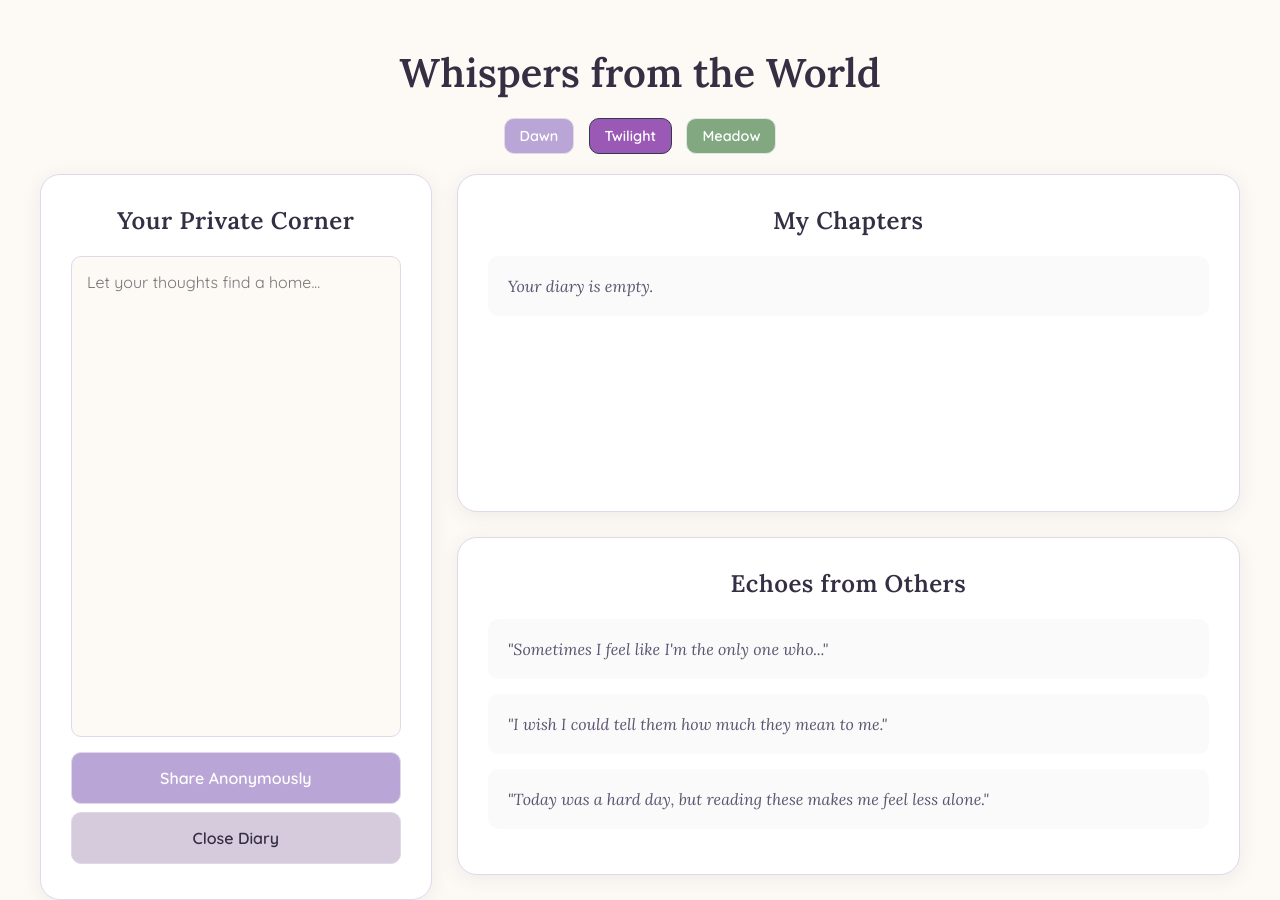
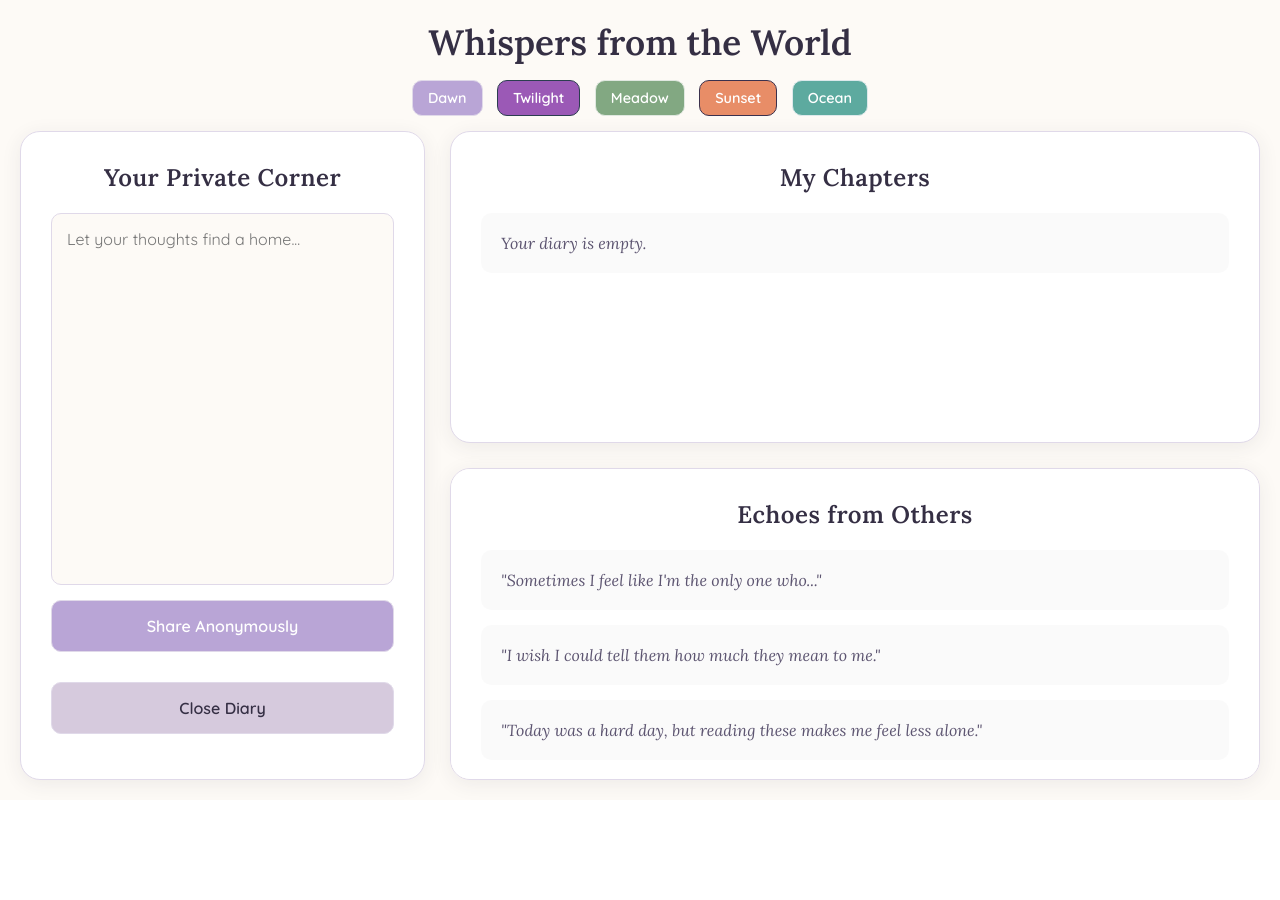
Before and after one commit to FakeandrewA/confessions, a Django app: page /confessions/ in a window 1280 px wide. After the commit the page ends 791 px from the top, so only its background shows below. Run offline with Django 5.2, Linux system fonts and the light colour scheme; the visitor is signed in with stand-in values (Sample User, id 1).

Commit message:
Gemini CLI
added two more colour pallets Ocean and Sunset

fixed the scrolling problem

fixed the misalignment in the left and right div

```diff
--- a/templates/confessions/home.html
+++ b/templates/confessions/home.html
@@ -7,98 +7,64 @@
         @import url('https://fonts.googleapis.com/css2?family=Lora:ital,wght@0,400;0,600;1,400&family=Quicksand:wght@400;600&display=swap');
 
         :root {
-            --bg-color-dawn: #fdfaf6;
-            --panel-bg-dawn: #ffffff;
-            --text-color-dawn: #5c5470;
-            --heading-color-dawn: #352f44;
-            --accent-color-dawn: #b9a5d6;
-            --subtle-accent-dawn: #d6cadd;
-            --border-color-dawn: #e0d9e9;
-            --shadow-color-dawn: rgba(53, 47, 68, 0.08);
-
-            --bg-color-twilight: #2c3e50;
-            --panel-bg-twilight: #34495e;
-            --text-color-twilight: #ecf0f1;
-            --heading-color-twilight: #ffffff;
-            --accent-color-twilight: #9b59b6;
-            --subtle-accent-twilight: #8e44ad;
-            --border-color-twilight: #2c3e50;
-            --shadow-color-twilight: rgba(0, 0, 0, 0.2);
-
-            --bg-color-meadow: #f0f4f0;
-            --panel-bg-meadow: #ffffff;
-            --text-color-meadow: #556b55;
-            --heading-color-meadow: #3a523a;
-            --accent-color-meadow: #82a882;
-            --subtle-accent-meadow: #a3c3a3;
-            --border-color-meadow: #e0e8e0;
-            --shadow-color-meadow: rgba(58, 82, 58, 0.1);
+            /* Theme: Dawn */
+            --bg-color-dawn: #fdfaf6; --panel-bg-dawn: #ffffff; --text-color-dawn: #5c5470; --heading-color-dawn: #352f44; --accent-color-dawn: #b9a5d6; --subtle-accent-dawn: #d6cadd; --border-color-dawn: #e0d9e9; --shadow-color-dawn: rgba(53, 47, 68, 0.08);
+            /* Theme: Twilight */
+            --bg-color-twilight: #2c3e50; --panel-bg-twilight: #34495e; --text-color-twilight: #ecf0f1; --heading-color-twilight: #ffffff; --accent-color-twilight: #9b59b6; --subtle-accent-twilight: #8e44ad; --border-color-twilight: #2c3e50; --shadow-color-twilight: rgba(0, 0, 0, 0.2);
+            /* Theme: Meadow */
+            --bg-color-meadow: #f0f4f0; --panel-bg-meadow: #ffffff; --text-color-meadow: #556b55; --heading-color-meadow: #3a523a; --accent-color-meadow: #82a882; --subtle-accent-meadow: #a3c3a3; --border-color-meadow: #e0e8e0; --shadow-color-meadow: rgba(58, 82, 58, 0.1);
+            /* Theme: Sunset */
+            --bg-color-sunset: #3B314D; --panel-bg-sunset: #4C3F63; --text-color-sunset: #EAE2F8; --heading-color-sunset: #FFFFFF; --accent-color-sunset: #E88D67; --subtle-accent-sunset: #C37B89; --border-color-sunset: #3B314D; --shadow-color-sunset: rgba(0, 0, 0, 0.2);
+            /* Theme: Ocean */
+            --bg-color-ocean: #F0F7F8; --panel-bg-ocean: #FFFFFF; --text-color-ocean: #4A6C6F; --heading-color-ocean: #2C4A52; --accent-color-ocean: #5DAA9F; --subtle-accent-ocean: #A8D5D1; --border-color-ocean: #DDE9EB; --shadow-color-ocean: rgba(74, 108, 111, 0.1);
         }
 
-        [data-theme="dawn"] {
-            --bg-color: var(--bg-color-dawn);
-            --panel-bg: var(--panel-bg-dawn);
-            --text-color: var(--text-color-dawn);
-            --heading-color: var(--heading-color-dawn);
-            --accent-color: var(--accent-color-dawn);
-            --subtle-accent: var(--subtle-accent-dawn);
-            --border-color: var(--border-color-dawn);
-            --shadow-color: var(--shadow-color-dawn);
-        }
-
-        [data-theme="twilight"] {
-            --bg-color: var(--bg-color-twilight);
-            --panel-bg: var(--panel-bg-twilight);
-            --text-color: var(--text-color-twilight);
-            --heading-color: var(--heading-color-twilight);
-            --accent-color: var(--accent-color-twilight);
-            --subtle-accent: var(--subtle-accent-twilight);
-            --border-color: var(--border-color-twilight);
-            --shadow-color: var(--shadow-color-twilight);
-        }
-
-        [data-theme="meadow"] {
-            --bg-color: var(--bg-color-meadow);
-            --panel-bg: var(--panel-bg-meadow);
-            --text-color: var(--text-color-meadow);
-            --heading-color: var(--heading-color-meadow);
-            --accent-color: var(--accent-color-meadow);
-            --subtle-accent: var(--subtle-accent-meadow);
-            --border-color: var(--border-color-meadow);
-            --shadow-color: var(--shadow-color-meadow);
-        }
+        [data-theme="dawn"] { --bg-color: var(--bg-color-dawn); --panel-bg: var(--panel-bg-dawn); --text-color: var(--text-color-dawn); --heading-color: var(--heading-color-dawn); --accent-color: var(--accent-color-dawn); --subtle-accent: var(--subtle-accent-dawn); --border-color: var(--border-color-dawn); --shadow-color: var(--shadow-color-dawn); }
+        [data-theme="twilight"] { --bg-color: var(--bg-color-twilight); --panel-bg: var(--panel-bg-twilight); --text-color: var(--text-color-twilight); --heading-color: var(--heading-color-twilight); --accent-color: var(--accent-color-twilight); --subtle-accent: var(--subtle-accent-twilight); --border-color: var(--border-color-twilight); --shadow-color: var(--shadow-color-twilight); }
+        [data-theme="meadow"] { --bg-color: var(--bg-color-meadow); --panel-bg: var(--panel-bg-meadow); --text-color: var(--text-color-meadow); --heading-color: var(--heading-color-meadow); --accent-color: var(--accent-color-meadow); --subtle-accent: var(--subtle-accent-meadow); --border-color: var(--border-color-meadow); --shadow-color: var(--shadow-color-meadow); }
+        [data-theme="sunset"] { --bg-color: var(--bg-color-sunset); --panel-bg: var(--panel-bg-sunset); --text-color: var(--text-color-sunset); --heading-color: var(--heading-color-sunset); --accent-color: var(--accent-color-sunset); --subtle-accent: var(--subtle-accent-sunset); --border-color: var(--border-color-sunset); --shadow-color: var(--shadow-color-sunset); }
+        [data-theme="ocean"] { --bg-color: var(--bg-color-ocean); --panel-bg: var(--panel-bg-ocean); --text-color: var(--text-color-ocean); --heading-color: var(--heading-color-ocean); --accent-color: var(--accent-color-ocean); --subtle-accent: var(--subtle-accent-ocean); --border-color: var(--border-color-ocean); --shadow-color: var(--shadow-color-ocean); }
 
         body {
             font-family: 'Quicksand', sans-serif;
             background-color: var(--bg-color);
             color: var(--text-color);
             margin: 0;
-            padding: 20px;
-            min-height: 100vh;
+            height: 100vh;
+            overflow: hidden; /* Prevents the main body from scrolling */
             transition: background-color 0.5s, color 0.5s;
         }
 
         .page-wrapper {
             display: flex;
             flex-direction: column;
-            align-items: center;
-            width: 100%;
+            height: 100%;
+            padding: 20px;
+            box-sizing: border-box;
         }
 
         .main-title {
             font-family: 'Lora', serif;
-            font-size: 2.5em;
+            font-size: 2.2em;
             color: var(--heading-color);
-            margin-bottom: 20px;
+            text-align: center;
+            margin: 0 0 15px 0;
+        }
+
+        .theme-switcher {
+            text-align: center;
+            margin-bottom: 15px;
         }
 
         .container {
+            flex-grow: 1; /* Takes up all available vertical space */
             display: grid;
             grid-template-columns: 1fr 2fr;
             gap: 25px;
             width: 100%;
-            max-width: 1200px;
-            height: 80vh;
+            max-width: 1400px;
+            margin: 0 auto;
+            min-height: 0; /* Flexbox/Grid fix for overflow */
         }
 
         .widget {
@@ -110,21 +76,18 @@
             display: flex;
             flex-direction: column;
             transition: background-color 0.5s, border-color 0.5s;
+            min-height: 0;
         }
 
         .journal {
-            grid-column: 1 / 2;
-            grid-row: 1 / 3;
             position: relative;
-            padding-bottom: 80px; /* Space for the fixed logout button */
         }
 
         .right-panel {
-            grid-column: 2 / 3;
             display: grid;
             grid-template-rows: 1fr 1fr;
             gap: 25px;
-            height: 100%;
+            min-height: 0;
         }
 
         .my-diary, .shared-thoughts {
@@ -171,11 +134,15 @@
             filter: brightness(1.1);
         }
 
+        .journal-form {
+            display: flex;
+            flex-direction: column;
+            height: 100%;
+        }
+
         .logout-form {
-            position: absolute;
-            bottom: 20px;
-            left: 30px;
-            right: 30px;
+            margin-top: auto; /* Pushes to the bottom */
+            padding-top: 15px; /* Space above the button */
         }
 
         .logout-button {
@@ -183,11 +150,7 @@
             color: var(--heading-color);
         }
 
-        ul {
-            list-style: none;
-            padding: 0;
-            margin: 0;
-        }
+        ul { list-style: none; padding: 0; margin: 0; }
 
         li {
             background-color: rgba(0,0,0,0.02);
@@ -201,54 +164,25 @@
             font-style: italic;
         }
 
-        .post-content {
-            flex-grow: 1;
-            margin-right: 15px;
+        .post-content { flex-grow: 1; margin-right: 15px; }
+
+        .post-actions { opacity: 0; transition: opacity 0.3s; }
+        li:hover .post-actions { opacity: 1; }
+
+        .post-actions button {
+            padding: 5px 10px; font-size: 0.8em; margin-left: 5px; width: auto;
+            background: none; border: none; color: var(--accent-color); font-weight: 600;
+        }
+        .post-actions button:hover { text-decoration: underline; }
+
+        .theme-switcher button {
+            width: auto; padding: 8px 15px; font-size: 0.9em; margin: 0 5px;
         }
 
-        .post-actions {
-            opacity: 0;
-            transition: opacity 0.3s;
-        }
-        li:hover .post-actions {
-            opacity: 1;
-        }
-
-        .post-actions button {
-            padding: 5px 10px;
-            font-size: 0.8em;
-            margin-left: 5px;
-            width: auto;
-            background: none;
-            border: none;
-            color: var(--accent-color);
-            font-weight: 600;
-        }
-        .post-actions button:hover {
-            text-decoration: underline;
-        }
-
-        .theme-switcher {
-            margin-bottom: 20px;
-        }
-
-        .theme-switcher button {
-            width: auto;
-            padding: 8px 15px;
-            font-size: 0.9em;
-            margin: 0 5px;
-        }
-
-        /* Custom Scrollbar */
         ::-webkit-scrollbar { width: 8px; }
         ::-webkit-scrollbar-track { background: transparent; }
-        ::-webkit-scrollbar-thumb {
-            background: var(--subtle-accent);
-            border-radius: 10px;
-        }
-        ::-webkit-scrollbar-thumb:hover {
-            background: var(--accent-color);
-        }
+        ::-webkit-scrollbar-thumb { background: var(--subtle-accent); border-radius: 10px; }
+        ::-webkit-scrollbar-thumb:hover { background: var(--accent-color); }
 
     </style>
 </head>
@@ -259,18 +193,19 @@
             <button data-theme="dawn">Dawn</button>
             <button data-theme="twilight">Twilight</button>
             <button data-theme="meadow">Meadow</button>
+            <button data-theme="sunset">Sunset</button>
+            <button data-theme="ocean">Ocean</button>
         </div>
         <div class="container">
             <div class="journal widget">
-                <h2>Your Private Corner</h2>
-                <form method="post" action="/confessions/create/" style="display: flex; flex-direction: column; height: 100%;">
+                <form class="journal-form" method="post" action="/confessions/create/">
+                    <h2>Your Private Corner</h2>
                     {% csrf_token %}
                     <textarea name="content" placeholder="Let your thoughts find a home..." required></textarea>
                     <button type="submit">Share Anonymously</button>
-                </form>
-                <form class="logout-form" action="logout/" method="post">
-                    {% csrf_token %}
-                    <button type="submit" class="logout-button">Close Diary</button>
+                    <div class="logout-form">
+                        <button type="submit" formaction="logout/" class="logout-button">Close Diary</button>
+                    </div>
                 </form>
             </div>
             <div class="right-panel">
@@ -293,7 +228,6 @@
                 <div class="shared-thoughts widget">
                     <h2>Echoes from Others</h2>
                     <ul>
-                        {# Placeholder for other users' posts #}
                         <li><span class="post-content">"Sometimes I feel like I'm the only one who..."</span></li>
                         <li><span class="post-content">"I wish I could tell them how much they mean to me."</span></li>
                         <li><span class="post-content">"Today was a hard day, but reading these makes me feel less alone."</span></li>
@@ -319,13 +253,8 @@
             });
         });
 
-        // Load saved theme
-        const savedTheme = localStorage.getItem('selectedTheme');
-        if (savedTheme) {
-            setTheme(savedTheme);
-        } else {
-            setTheme('dawn'); // Default theme
-        }
+        const savedTheme = localStorage.getItem('selectedTheme') || 'dawn';
+        setTheme(savedTheme);
     </script>
 </body>
 </html>
```
